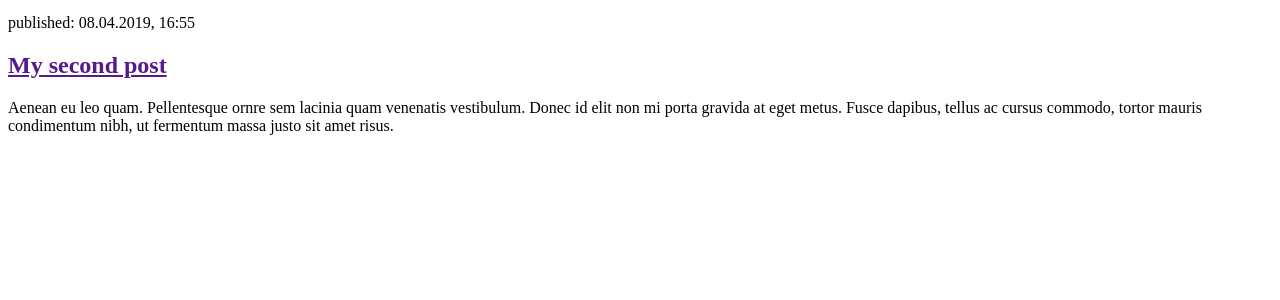
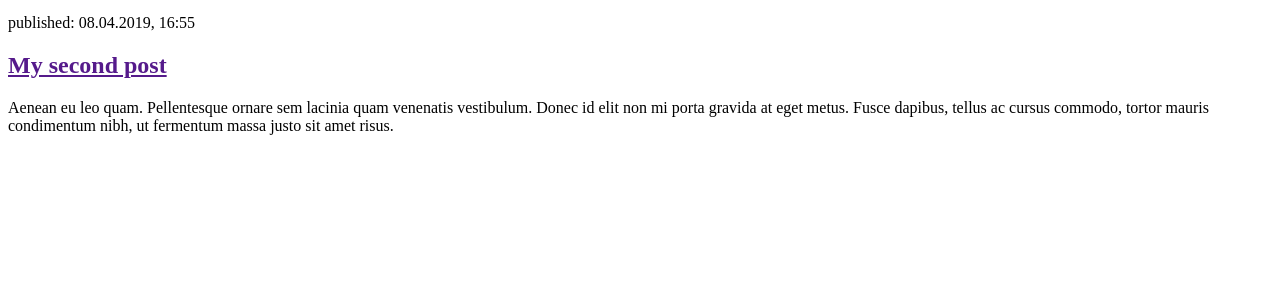
Before and after one commit to moontaijin/my-first-blog, a Django app: page / in a window 1280 px wide. Shown: the part 189-489 px from the top of the page. Run offline with Django 3.2, Linux system fonts and the light colour scheme.

Commit message:
Update post_list.html

```diff
--- a/blog/templates/blog/post_list.html
+++ b/blog/templates/blog/post_list.html
@@ -16,7 +16,7 @@
         <div>
             <p>published: 08.04.2019, 16:55</p>
             <h2><a href="">My second post</a></h2>
-            <p>Aenean eu leo quam. Pellentesque ornre sem lacinia quam venenatis vestibulum. Donec id elit non mi porta gravida at eget metus. Fusce dapibus, tellus ac cursus commodo, tortor mauris condimentum nibh, ut fermentum massa justo sit amet risus.</p>
+            <p>Aenean eu leo quam. Pellentesque ornare sem lacinia quam venenatis vestibulum. Donec id elit non mi porta gravida at eget metus. Fusce dapibus, tellus ac cursus commodo, tortor mauris condimentum nibh, ut fermentum massa justo sit amet risus.</p>
         </div>
     </body>
 </html>
```
